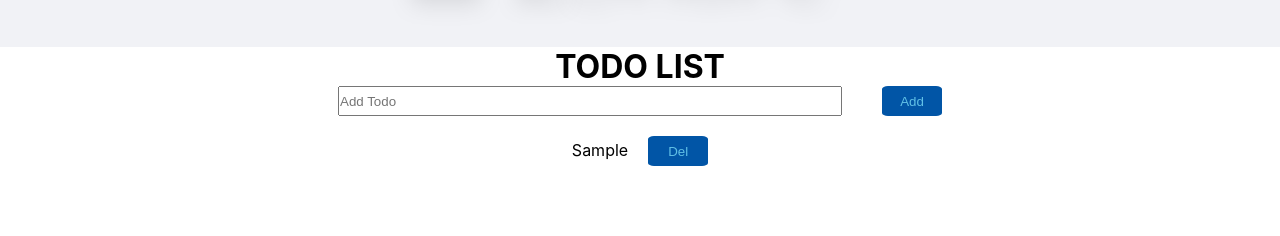
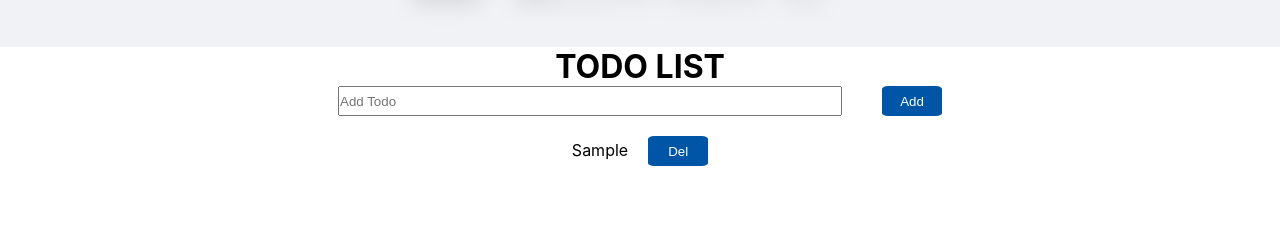
Before and after one commit to WildCodeSchool/reims-0919-js-2share, a React (Create React App) app in the folder front/: page /todolist in a window 1280 px wide. Both pictures are taken after typing "Sample" into the empty fields and a click on the button "Add". Shown: the part 145-381 px from the top of the page. Built offline with nearby package versions, Linux system fonts and the light colour scheme.

Commit message:
component TodoList separated in two differents components : Todos and TodoList.jsx + CSS added write in white + alert if field todo empty

```diff
--- a/front/src/App.js
+++ b/front/src/App.js
@@ -5,7 +5,7 @@ import { Route, Switch } from "react-router-dom";
 import { BrowserRouter } from "react-router-dom";
 import Event from './components/Events/Event';
 import LoginForm from './components/Loginform/LoginForm';
-import TodoList from './components/TodoList/TodoList';
+import Todos from './components/TodoList/Todos';
 
 class App extends React.Component {
   constructor(){
@@ -37,7 +37,7 @@ class App extends React.Component {
               <Route exact path="/" component={LoginForm} />
               <Route path="/family-directory" component={()=>this.props.isUserExist ? <FamilyDirectory/> : <LoginForm /> } />
               <Route path="/event" component={Event} />
-              <Route path="/todolist" component={TodoList} />
+              <Route path="/todolist" component={Todos} />
             </Switch>
             <footer className='footer_style_theme'>
               <p>Icones Footer</p>
--- a/front/src/components/TodoList/TodoList.css
+++ b/front/src/components/TodoList/TodoList.css
@@ -1,19 +1,8 @@
-.btnAdd {
-  width:60px;
-  height:30px;
-  text-align:center;
-  color:rgb(97, 192, 230);
-  text-decoration:none;
-  background-color: #0155A6;
-  border: none;
-  border-radius: 10%;
-  }
-
 .btnDelete {
   width:60px;
   height:30px;
   text-align:center;
-    color:rgb(97, 192, 230);
+  color:white;
   text-decoration:none;
   background-color: #0155A6;
   border: none;
@@ -27,15 +16,6 @@
   justify-content: center;
   }
 
-  .todolist {
-    display: flex;
-    justify-content: center;
-  }
-
-  .placeholder {
-    margin-right: 40px;
-    width: 500px;
-  }
 
 h1 {
   text-align: center;
--- a/front/src/components/TodoList/TodoList.jsx
+++ b/front/src/components/TodoList/TodoList.jsx
@@ -1,52 +1,12 @@
-import React, { Component } from 'react';
-import './TodoList.css';
+import React, {Component} from 'react';
+import './TodoList.css'
 
-export default class Todos extends Component {
-  constructor(props) {
-    super(props);
-    this.state = { todos: [], text: '' };
-    this.removeItem = this.removeItem.bind(this)
-  }
-
-  addTodo(e) {
-    e.preventDefault();
-    this.setState({ todos: [ this.state.text, ...this.state.todos ], text: '' });
-  }
-
-
-  updateValue(e) {
-    this.setState({ text: [e.target.value]})
-  }
-  removeItem(index) {
-    const todos = this.state.todos.filter((todo, todoIndex) => {
-      return todoIndex !== index
-    })
-    this.setState({ todos })
-  }
-  render() {
-    return(
-      <div>
-        <h1> TODO LIST</h1>
-        <form className="todolist" onSubmit = {(e) => this.addTodo(e)}>
-          <input className="placeholder"
-            type="text"
-            placeholder="Add Todo"
-            value={this.state.text}
-            onChange={(e) => {this.updateValue(e)}}
-            />
-          <button className="btnAdd" type="submit">Add</button>
-        </form>
-        <TodoList todos={this.state.todos} removeItem={this.removeItem} />
-      </div>
-    );
-  }
-}
 
 class TodoList extends Component {
   render() {
     return(
       <div className="list">{ this.props.todos.map((todo, index) => {
-          return <div className="items">
+          return <div className="items" key={index}>
                   { todo }
                   <button className="btnDelete" onClick={(e) => { this.props.removeItem(index)}} key={todo}>Del</button>
                 </div>
@@ -56,3 +16,5 @@ class TodoList extends Component {
     );
   }
 }
+
+export default TodoList;
--- /dev/null
+++ b/front/src/components/TodoList/Todos.css
@@ -0,0 +1,20 @@
+.btnAdd {
+  width:60px;
+  height:30px;
+  text-align:center;
+  color:white;
+  text-decoration:none;
+  background-color: #0155A6;
+  border: none;
+  border-radius: 10%;
+  }
+
+.todolist {
+  display: flex;
+  justify-content: center;
+}
+
+.placeholder {
+  margin-right: 40px;
+  width: 500px;
+}
--- /dev/null
+++ b/front/src/components/TodoList/Todos.jsx
@@ -0,0 +1,49 @@
+import React, { Component } from 'react';
+import TodoList from './TodoList'
+import './Todos.css';
+
+export default class Todos extends Component {
+  constructor(props) {
+    super(props);
+    this.state = {
+      todos: [],
+      text: '' };
+    this.removeItem = this.removeItem.bind(this)
+  }
+
+  addTodo(e) {
+    e.preventDefault();
+    if (this.state.text ===''){
+      alert('Add a todo please')
+    } else {
+    this.setState({ todos: [ this.state.text, ...this.state.todos ], text: '' });
+    }
+  }
+
+  updateValue(e) {
+    this.setState({ text: [e.target.value]})
+  }
+  removeItem(index) {
+    const todos = this.state.todos.filter((todo, todoIndex) => {
+      return todoIndex !== index
+    })
+    this.setState({ todos })
+  }
+  render() {
+    return(
+      <div>
+        <h1> TODO LIST</h1>
+        <form className="todolist" onSubmit = {(e) => this.addTodo(e)}>
+          <input className="placeholder"
+            type="text"
+            placeholder="Add Todo"
+            value={this.state.text}
+            onChange={(e) => {this.updateValue(e)}}
+            />
+          <button className="btnAdd" type="submit">Add</button>
+        </form>
+        <TodoList todos={this.state.todos} removeItem={this.removeItem} />
+      </div>
+    );
+  }
+}
```
Lines whose indentation alone changed are shown as unchanged.
